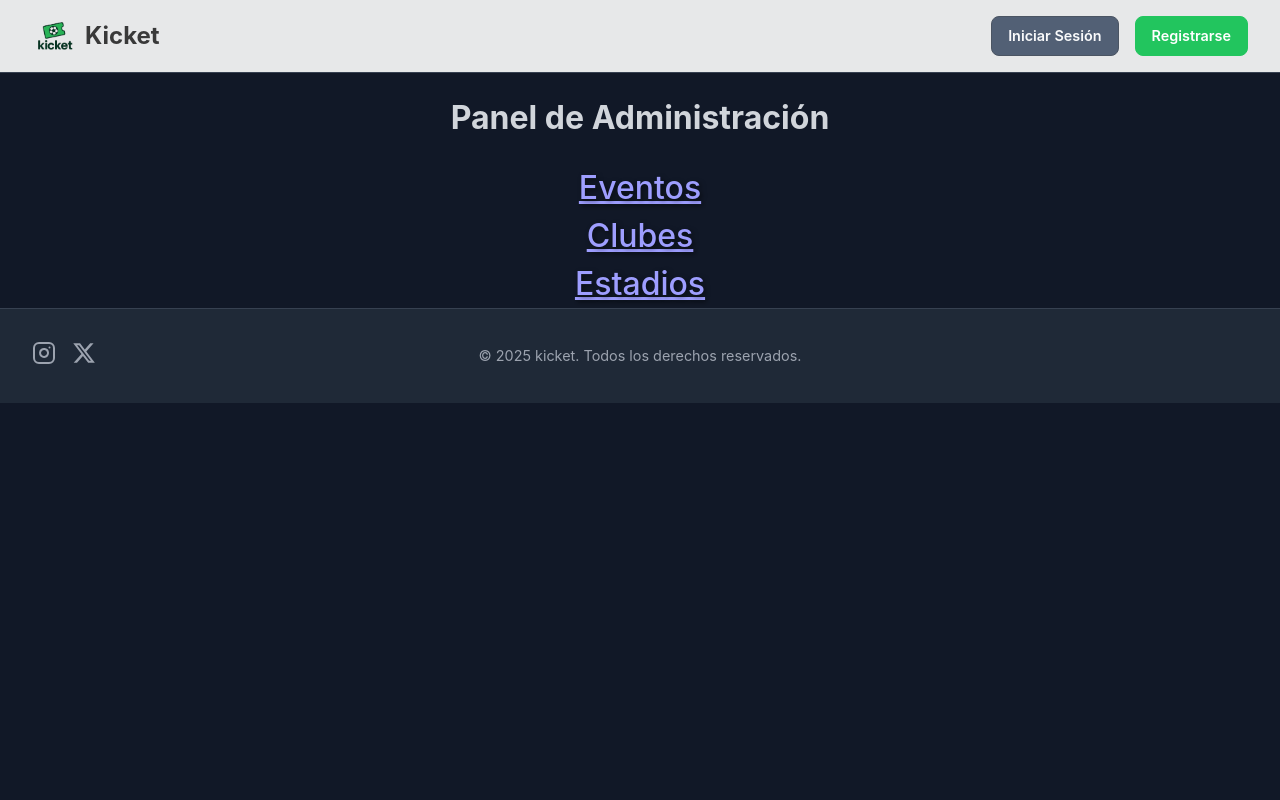
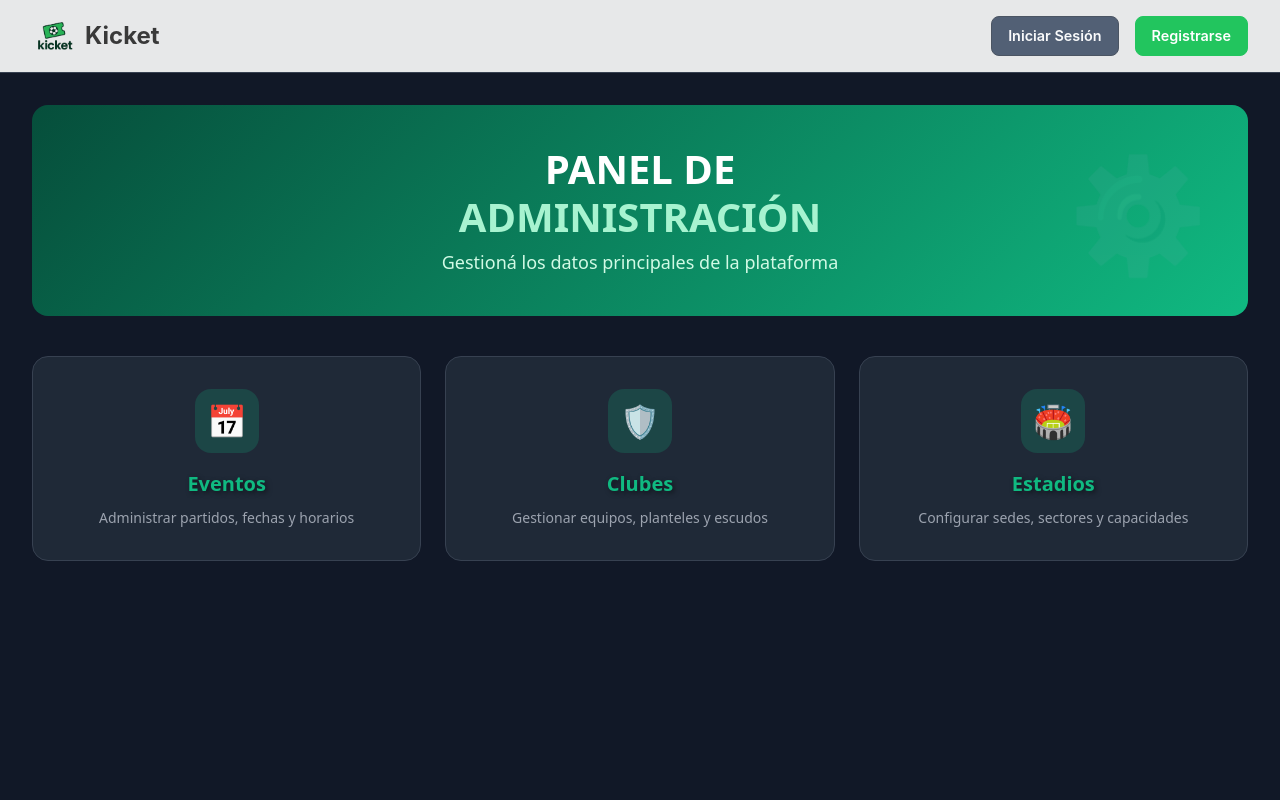
Before and after one commit to JuaniHigo/TPDSW-frontend, a React (Vite) app: page /admin in a window 1280 px wide. Shown: the top 800 px of the page. Built offline with nearby package versions, Linux system fonts and the light colour scheme; no server answers.

Commit message:
Mejorar el diseño visual del Panel de Administrador

```diff
--- a/src/pages/AdminPanel.tsx
+++ b/src/pages/AdminPanel.tsx
@@ -2,34 +2,179 @@ import { Link } from "react-router-dom";
 
 const AdminPanel = () => {
   return (
-    <div className="min-h-screen bg-gray-100 p-8">
-      <h1 className="text-3xl font-bold mb-8 text-center text-gray-800">
-        Panel de Administración
-      </h1>
+    <div style={{
+      minHeight: '100vh',
+      backgroundColor: '#111827',
+      color: 'white',
+      padding: '32px',
+      fontFamily: 'system-ui, -apple-system, sans-serif'
+    }}>
 
-      <div className="grid grid-cols-1 md:grid-cols-2 lg:grid-cols-4 gap-6">
+      {/* Banner Superior estilo Dashboard */}
+      <div style={{
+        background: 'linear-gradient(135deg, #064e3b 0%, #10b981 100%)',
+        borderRadius: '16px',
+        padding: '40px',
+        marginBottom: '40px',
+        position: 'relative',
+        overflow: 'hidden'
+      }}>
+        <div style={{ position: 'relative', zIndex: 2 }}>
+          <h1 style={{
+            fontSize: '2.5rem',
+            fontWeight: 'bold',
+            marginBottom: '8px',
+            lineHeight: '1.2',
+            marginTop: 0
+          }}>
+            PANEL DE <br />
+            <span style={{ color: '#a7f3d0' }}>ADMINISTRACIÓN</span>
+          </h1>
+          <p style={{ fontSize: '1.125rem', color: '#d1fae5', margin: 0 }}>
+            Gestioná los datos principales de la plataforma
+          </p>
+        </div>
+        {/* Decoración de fondo */}
+        <div style={{
+          position: 'absolute',
+          right: '40px',
+          top: '50%',
+          transform: 'translateY(-50%)',
+          fontSize: '7rem',
+          opacity: '0.1'
+        }}>
+          ⚙️
+        </div>
+      </div>
+
+      {/* Grilla de Tarjetas de Navegación */}
+      <div style={{
+        display: 'grid',
+        gridTemplateColumns: 'repeat(auto-fit, minmax(280px, 1fr))',
+        gap: '24px'
+      }}>
+
+        {/* Tarjeta Eventos */}
         <Link
           to="/admin/EditarEvento"
-          className="bg-blue-600 text-white p-6 rounded-2xl shadow hover:bg-blue-700 transition"
+          style={{
+            backgroundColor: '#1f2937',
+            border: '1px solid #374151',
+            padding: '32px',
+            borderRadius: '16px',
+            textDecoration: 'none',
+            display: 'flex',
+            flexDirection: 'column',
+            alignItems: 'center',
+            textAlign: 'center',
+            transition: 'all 0.2s ease-in-out'
+          }}
+          onMouseEnter={(e) => {
+            e.currentTarget.style.backgroundColor = '#374151';
+            e.currentTarget.style.transform = 'translateY(-5px)';
+          }}
+          onMouseLeave={(e) => {
+            e.currentTarget.style.backgroundColor = '#1f2937';
+            e.currentTarget.style.transform = 'translateY(0)';
+          }}
         >
-          <h2 className="text-xl font-semibold mb-2">Eventos</h2>
-
+          <div style={{
+            width: '64px',
+            height: '64px',
+            backgroundColor: 'rgba(16, 185, 129, 0.2)',
+            borderRadius: '16px',
+            display: 'flex',
+            alignItems: 'center',
+            justifyContent: 'center',
+            fontSize: '32px',
+            marginBottom: '16px'
+          }}>
+            📅
+          </div>
+          <h2 style={{ fontSize: '1.25rem', fontWeight: '600', color: '#10b981', margin: '0 0 8px 0' }}>Eventos</h2>
+          <p style={{ color: '#9ca3af', fontSize: '14px', margin: 0 }}>Administrar partidos, fechas y horarios</p>
         </Link>
 
+        {/* Tarjeta Clubes */}
         <Link
           to="/admin/EditarClub"
-          className="bg-green-600 text-white p-6 rounded-2xl shadow hover:bg-green-700 transition"
+          style={{
+            backgroundColor: '#1f2937',
+            border: '1px solid #374151',
+            padding: '32px',
+            borderRadius: '16px',
+            textDecoration: 'none',
+            display: 'flex',
+            flexDirection: 'column',
+            alignItems: 'center',
+            textAlign: 'center',
+            transition: 'all 0.2s ease-in-out'
+          }}
+          onMouseEnter={(e) => {
+            e.currentTarget.style.backgroundColor = '#374151';
+            e.currentTarget.style.transform = 'translateY(-5px)';
+          }}
+          onMouseLeave={(e) => {
+            e.currentTarget.style.backgroundColor = '#1f2937';
+            e.currentTarget.style.transform = 'translateY(0)';
+          }}
         >
-          <h2 className="text-xl font-semibold mb-2">Clubes</h2>
-
+          <div style={{
+            width: '64px',
+            height: '64px',
+            backgroundColor: 'rgba(16, 185, 129, 0.2)',
+            borderRadius: '16px',
+            display: 'flex',
+            alignItems: 'center',
+            justifyContent: 'center',
+            fontSize: '32px',
+            marginBottom: '16px'
+          }}>
+            🛡️
+          </div>
+          <h2 style={{ fontSize: '1.25rem', fontWeight: '600', color: '#10b981', margin: '0 0 8px 0' }}>Clubes</h2>
+          <p style={{ color: '#9ca3af', fontSize: '14px', margin: 0 }}>Gestionar equipos, planteles y escudos</p>
         </Link>
 
+        {/* Tarjeta Estadios */}
         <Link
           to="/admin/EditarEstadio"
-          className="bg-purple-600 text-white p-6 rounded-2xl shadow hover:bg-purple-700 transition"
+          style={{
+            backgroundColor: '#1f2937',
+            border: '1px solid #374151',
+            padding: '32px',
+            borderRadius: '16px',
+            textDecoration: 'none',
+            display: 'flex',
+            flexDirection: 'column',
+            alignItems: 'center',
+            textAlign: 'center',
+            transition: 'all 0.2s ease-in-out'
+          }}
+          onMouseEnter={(e) => {
+            e.currentTarget.style.backgroundColor = '#374151';
+            e.currentTarget.style.transform = 'translateY(-5px)';
+          }}
+          onMouseLeave={(e) => {
+            e.currentTarget.style.backgroundColor = '#1f2937';
+            e.currentTarget.style.transform = 'translateY(0)';
+          }}
         >
-          <h2 className="text-xl font-semibold mb-2">Estadios</h2>
-
+          <div style={{
+            width: '64px',
+            height: '64px',
+            backgroundColor: 'rgba(16, 185, 129, 0.2)',
+            borderRadius: '16px',
+            display: 'flex',
+            alignItems: 'center',
+            justifyContent: 'center',
+            fontSize: '32px',
+            marginBottom: '16px'
+          }}>
+            🏟️
+          </div>
+          <h2 style={{ fontSize: '1.25rem', fontWeight: '600', color: '#10b981', margin: '0 0 8px 0' }}>Estadios</h2>
+          <p style={{ color: '#9ca3af', fontSize: '14px', margin: 0 }}>Configurar sedes, sectores y capacidades</p>
         </Link>
 
       </div>
```
